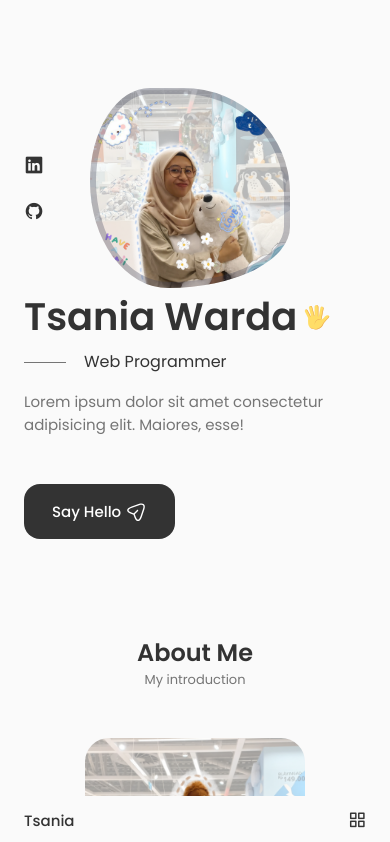
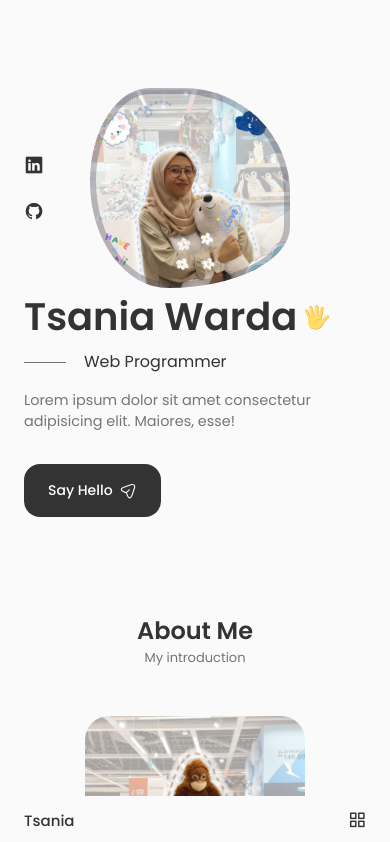
Before and after one commit to tsaniawarda2/Portfolio, a React (Create React App) app: page / in a window 390 px wide. Shown: the top 842 px of the page. Built offline with nearby package versions, Linux system fonts and the light colour scheme.

Commit message:
font update

```diff
--- a/src/App.css
+++ b/src/App.css
@@ -175,13 +175,14 @@ img {
   }
 
   .button {
-    padding: 1rem 1.75rem;
+    padding: 1rem 1.5rem;
+    font-size: 14px;
   }
 
   .button__icon {
-    width: 22px;
-    height: 22px;
-    margin-left: 4px;
+    width: 18px;
+    height: 18px;
+    margin-left: 6px;
   }
 }
 
--- a/src/components/about/about.css
+++ b/src/components/about/about.css
@@ -84,6 +84,7 @@
   }
 
   .about__description {
+    font-size: 0.9rem;
     padding: 0;
   }
 }
--- a/src/components/home/home.css
+++ b/src/components/home/home.css
@@ -146,6 +146,8 @@
  .home__description {
 	max-width: initial;
 	top: 0.8rem;
+	font-size: 0.9rem;
+	margin-bottom: 2rem;
  }
 
  .home__img {
```
